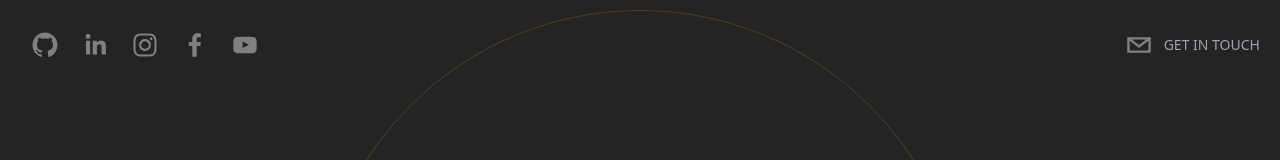
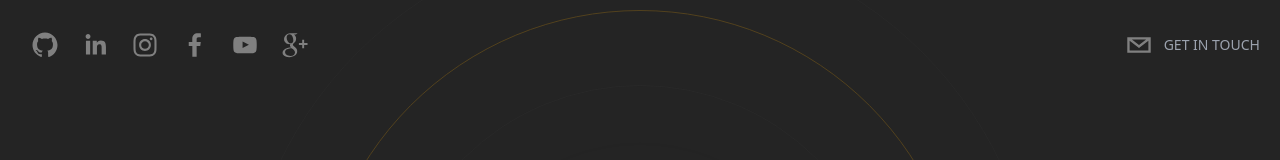
Before and after one commit to AbhinandanGautam/abhinandan_portfolio, a Next.js app: page / in a window 1280 px wide. Shown: the top 160 px of the page. Built offline with nearby package versions, Linux system fonts and the light colour scheme.

Commit message:
abhinandan-portfolio

```diff
--- a/components/Header.tsx
+++ b/components/Header.tsx
@@ -53,6 +53,12 @@ const Header = () => {
           fgColor="grey"
           bgColor="transparent"
         />
+
+        <SocialIcon
+          url="https://drive.google.com/file/d/13fPnPImgEwrPeHwXmgcApOtfz-VJzPZg/view?usp=share_link"
+          fgColor="grey"
+          bgColor="transparent"
+        />
       </motion.div>
 
       <Link href="#contact">
```
